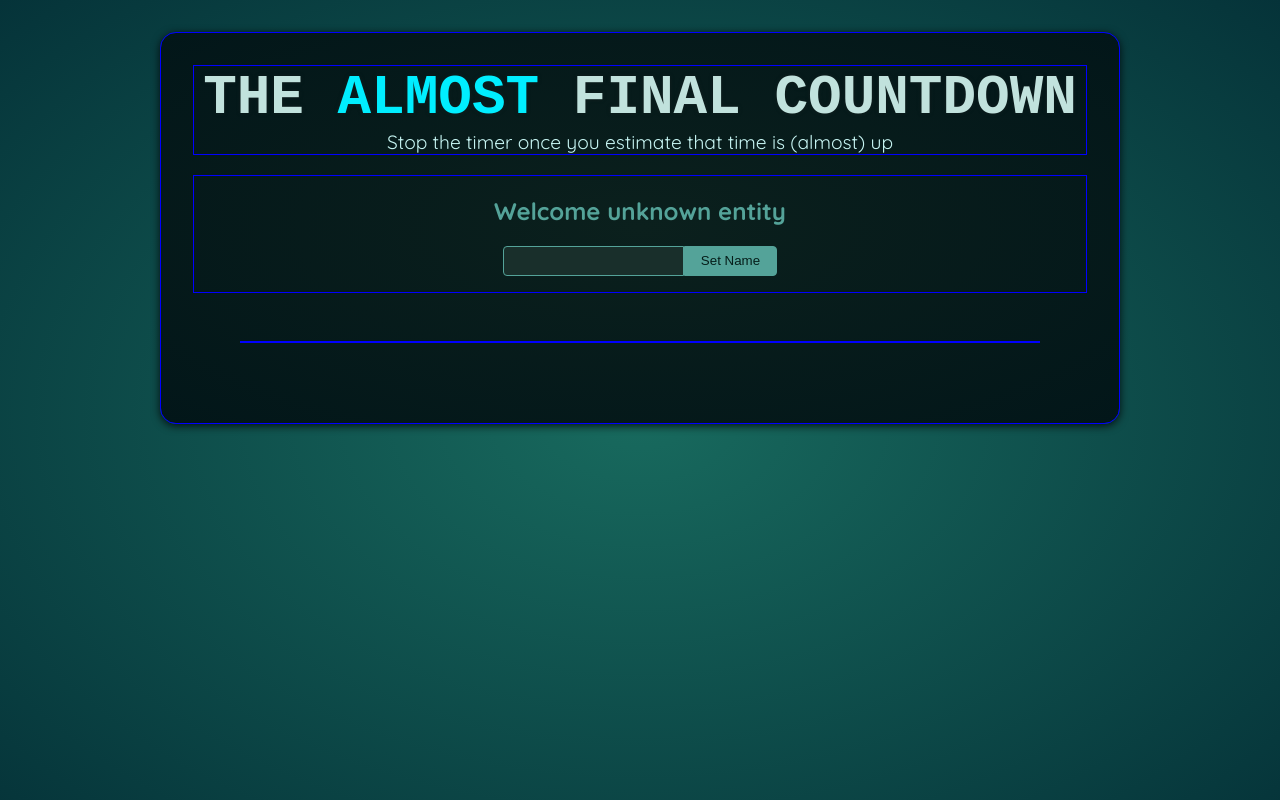
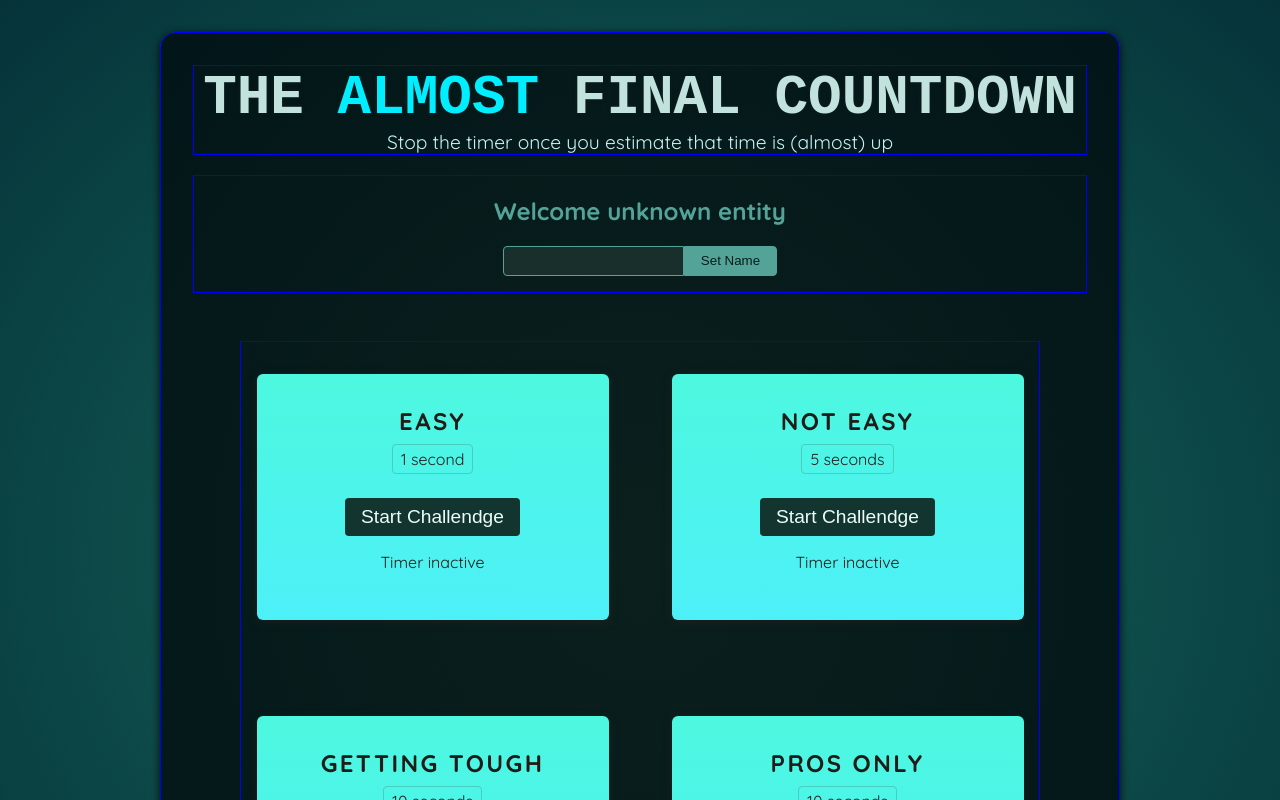
Before and after one commit to GeKtoRiX/stopTheTimer, a React (Vite) app: page / in a window 1280 px wide. Shown: the top 800 px of the page. Built offline with nearby package versions, Linux system fonts and the light colour scheme; a web font is replaced by a local one.

Commit message:
added TimerChallenge/ResultModal compontent, used forwardRef

```diff
--- a/src/App.jsx
+++ b/src/App.jsx
@@ -1,10 +1,16 @@
 import Player from '@/components/Player';
+import TimerChallenge from './components/TimerChallenge';
 
 export default function App() {
   return (
     <>
       <Player />
-      <div id='challenges'></div>
+      <div id='challenges'>
+        <TimerChallenge title='easy' targetTime={1} />
+        <TimerChallenge title='not Easy' targetTime={5} />
+        <TimerChallenge title='Getting tough' targetTime={10} />
+        <TimerChallenge title='Pros Only' targetTime={10} />
+      </div>
     </>
   );
 }
--- a/src/components/Player.jsx
+++ b/src/components/Player.jsx
@@ -3,15 +3,18 @@ import { useState, useRef } from 'react';
 export default function Player() {
   // Ссылка useRef на <input/> имени игрока.
   const playerName = useRef();
-  // Хук отслеживания состояния имени игрока(String).
-  const [enteredPlayerName, setEnteredPlayerName] = useState(null);
+  // Хук отслеживания состояния имени игрока(null).
+  const [enteredPlayerName, setEnteredPlayerName] = useState('');
   // Функция Изменение состояния имени игрока(String).
   function handleClickSubmitted() {
     setEnteredPlayerName(playerName.current.value);
+    playerName.current.value = '';
   }
   return (
     <section id='player'>
-      <h2>Welcome {enteredPlayerName ?? 'unknown entity'}</h2>
+      <h2>
+        Welcome {!enteredPlayerName ? 'unknown entity' : enteredPlayerName}
+      </h2>
       <p>
         <input ref={playerName} type='text' />
         <button onClick={handleClickSubmitted}>Set Name</button>
--- /dev/null
+++ b/src/components/ResultModal.jsx
@@ -0,0 +1,23 @@
+import { forwardRef } from 'react';
+
+const ResultModal = forwardRef(function ResultModal(
+  { result, targetTime },
+  ref
+) {
+  return (
+    <dialog ref={ref} className='result-modal'>
+      <h2>You {result}</h2>
+      <p>
+        The target time was <strong>{targetTime}</strong> seconds
+      </p>
+      <p>
+        You stopped the timer with <strong>X seconds left</strong>!
+      </p>
+      <form method='dialog'>
+        <button>Close</button>
+      </form>
+    </dialog>
+  );
+});
+
+export default ResultModal;
--- /dev/null
+++ b/src/components/TimerChallenge.jsx
@@ -0,0 +1,39 @@
+import { useState, useRef } from 'react';
+import ResultModal from './ResultModal.jsx';
+
+export default function TimerChallenge({ title, targetTime }) {
+  const timer = useRef();
+  const dialog = useRef();
+
+  const [timerStarted, setTimerStarted] = useState(false);
+  const [timerExpired, setTimerExpired] = useState(false);
+
+  function handleStart() {
+    timer.current = setTimeout(() => {
+      setTimerExpired(true);
+      dialog.current.showModal();
+    }, targetTime * 1000);
+    setTimerStarted(true);
+  }
+  function handleStop() {
+    clearTimeout(timer.current);
+  }
+
+  return (
+    <>
+      <ResultModal ref={dialog} targetTime={targetTime} result='lost' />
+      <section className='challenge'>
+        <h2>{title}</h2>
+        <p className='challenge-time'>
+          {targetTime} second{targetTime > 1 ? 's' : ''}
+        </p>
+        <button onClick={timerStarted ? handleStop : handleStart}>
+          {timerStarted ? 'Stop' : 'Start'} Challendge
+        </button>
+        <p className={timerStarted ? 'active' : undefined}>
+          {timerStarted ? 'Time is running...' : 'Timer inactive'}
+        </p>
+      </section>
+    </>
+  );
+}
--- a/src/index.scss
+++ b/src/index.scss
@@ -148,6 +148,7 @@ header p {
   border-radius: 8px;
   padding: 2rem;
   background-color: #d7fcf8;
+  z-index: 99;
 }
 .result-modal[open] {
   animation: slide-in-from-top 0.35s ease-out;
--- a/vite.config.js
+++ b/vite.config.js
@@ -62,7 +62,7 @@ export default defineConfig(({ mode }) => {
 
     server: {
       host: '0.0.0.0',
-      port: 5173,
+      port: 5174,
       open: true,
       strictPort: true,
       cors: true,
```
